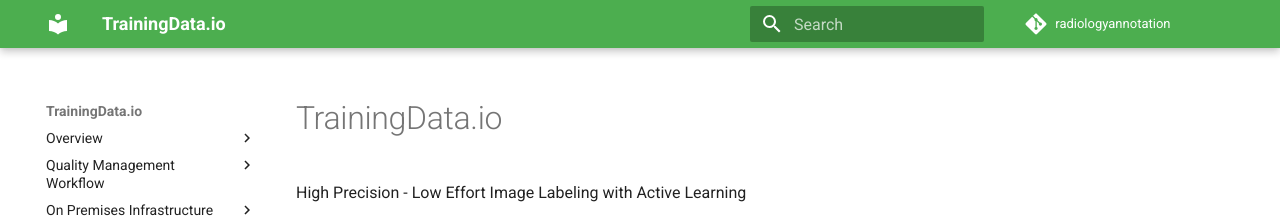
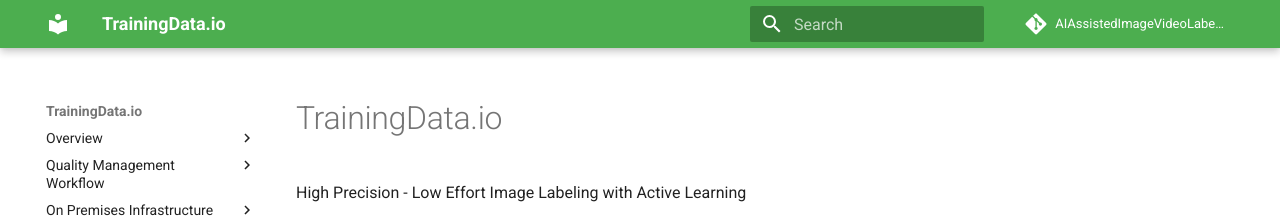
Before and after one commit to trainingdata/AIAssistedImageVideoLabelling, an MkDocs documentation site: the page built from docs/index.md, in a window 1280 px wide. Shown: the top 218 px of the page. Built offline with MkDocs 1.6.1 and Material for MkDocs 9.7.7, drawn with Linux system fonts in a browser that asks for light colours; comment, search, counter and statistics services are not loaded.

Commit message:
Updated repo url

```diff
--- a/mkdocs.yml
+++ b/mkdocs.yml
@@ -4,9 +4,8 @@
 site_url: https://www.trainingdata.io/docs
 
 # Repository
-repo_name: 'radiologyannotation'
-repo_url: 'https://github.com/telylabs/radiologyannotation/'
-edit_uri: edit/documentation-setup/documentation/docs/
+repo_name: 'AIAssistedImageVideoLabelling'
+repo_url: 'https://github.com/trainingdata/AIAssistedImageVideoLabelling/'
 
 # Copyright
 copyright: 'Copyright &copy; 2017 - 2019 TrainingData.io'
```
